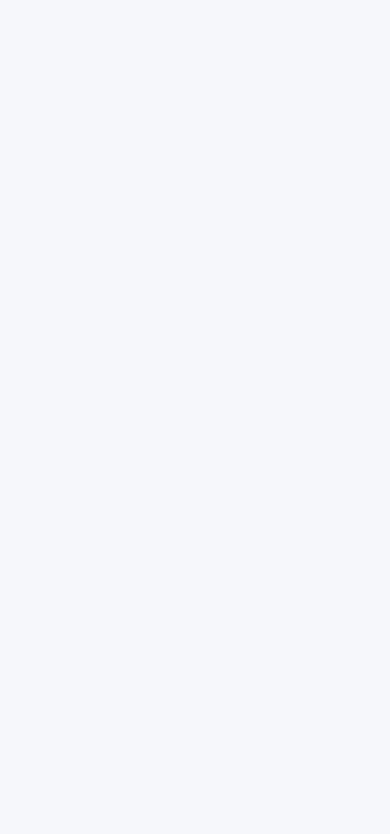
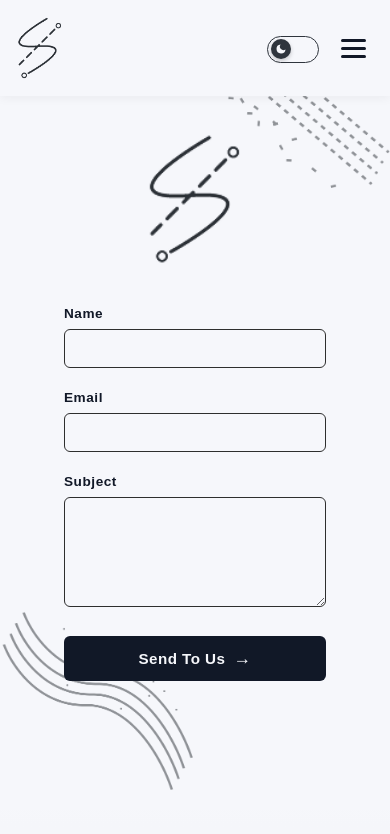
Before and after one commit to MARWAN-elmasrry/Software-House, a React (Vite) app: page /contact in a window 390 px wide. Before the commit this address had no page. Shown: the top 834 px of the page. Built offline with nearby package versions, Linux system fonts and the light colour scheme.

Commit message:
Contact page done

```diff
--- a/src/App.jsx
+++ b/src/App.jsx
@@ -1,11 +1,11 @@
 import './index.css'
 import { LandingPage } from './Pages/landing';
-
 import { Package } from './Pages/Package/Package';
 import { Routes, Route } from "react-router-dom";
 import { useState, useEffect } from "react";
 import { Blog } from './Pages/blog/blog';
 import { Payment } from './Pages/payment/pay';
+import { Contact } from './Pages/contact/contact';
 
 export const App = () => {
 
@@ -27,6 +27,7 @@ export const App = () => {
       <Route path="/pack" element={<Package data-theme={theme} toggleTheme={toggleTheme} />} />
       <Route path="/blog" element={<Blog data-theme={theme} toggleTheme={toggleTheme} />} />
       <Route path="/pay" element={<Payment data-theme={theme} toggleTheme={toggleTheme} />} />
+      <Route path="/contact" element={<Contact data-theme={theme} toggleTheme={toggleTheme} />} />
     </Routes>
   );
 }
--- /dev/null
+++ b/src/Pages/contact/contact.css
@@ -0,0 +1,223 @@
+.contact {
+    padding-top: 200px;
+    padding-bottom: 150px;
+    background-color: var(--background-color);
+    display: flex;
+    align-items: center;
+    position: relative;
+    overflow: hidden;
+
+    .lines {
+        filter: var(--img-filter);
+        bottom: 0;
+        left: 0;
+        width: 500px;
+        position: absolute;
+    }
+
+    .dashed {
+        filter: var(--img-filter);
+        top: 0;
+        right: 0;
+        width: 500px;
+        position: absolute;
+    }
+
+    & .cont-cont {
+        display: flex;
+        align-items: center;
+        gap: 0;
+        min-height: 480px;
+        position: relative;
+        width: 100%;
+    }
+
+    & .right {
+        flex: 1;
+        display: flex;
+        align-items: center;
+        justify-content: center;
+        padding: 3rem 2rem;
+        position: relative;
+
+        &::after {
+            content: '';
+            position: absolute;
+            right: 0;
+            height: 100%;
+            width: 3px;
+            background: var(--active-link);
+            opacity: 0.5;
+        }
+
+        & img {
+            filter: var(--img-filter);
+            width: 180px;
+            height: auto;
+        }
+    }
+
+    & .left {
+        flex: 1.2;
+        padding: 3rem 2.5rem;
+    }
+
+    & .contact-form {
+        display: flex;
+        flex-direction: column;
+        gap: 1.4rem;
+    }
+
+    & .form-group {
+        display: flex;
+        flex-direction: column;
+        gap: 0.5rem;
+
+        & label {
+            font-size: 0.95rem;
+            font-weight: 600;
+            letter-spacing: 0.04em;
+        }
+
+        & input,
+        & textarea {
+            background: var(--background-color);
+            border: 1.5px solid #2e2e2e;
+            border-radius: 6px;
+            padding: 0.75rem 1rem;
+            color: #f0f0f0;
+            font-family: 'Courier New', Courier, monospace;
+            font-size: 0.95rem;
+            outline: none;
+            transition: border-color 0.25s ease, box-shadow 0.25s ease;
+            width: 100%;
+            box-sizing: border-box;
+
+            &:focus {
+                border-color: #a3e635;
+                box-shadow: 0 0 0 3px rgba(163, 230, 53, 0.12);
+            }
+        }
+
+        & textarea {
+            resize: vertical;
+            min-height: 110px;
+        }
+    }
+
+    & .submit-btn {
+        background-color: var(--active-link);
+        color: var(--background-color);
+        border: none;
+        border-radius: 6px;
+        padding: 0.85rem 2rem;
+        font-size: 1rem;
+        font-weight: 700;
+        letter-spacing: 0.03em;
+        cursor: pointer;
+        display: flex;
+        align-items: center;
+        justify-content: center;
+        gap: 0.5rem;
+        transition: background 0.2s ease, transform 0.15s ease, box-shadow 0.2s ease;
+        width: 100%;
+        margin-top: 0.4rem;
+
+        &:hover {
+            background: #bef264;
+            transform: translateY(-2px);
+            box-shadow: 0 8px 24px rgba(163, 230, 53, 0.3);
+            color: #2e2e2e;
+
+            & .arrow {
+                transform: translateX(4px);
+            }
+        }
+
+        &:active {
+            transform: translateY(0);
+            box-shadow: none;
+        }
+
+        & .arrow {
+            font-size: 1.1rem;
+            transition: transform 0.2s ease;
+        }
+    }
+
+    /* ── Tablet ── */
+    @media (max-width: 900px) {
+        padding-top: 140px;
+        padding-bottom: 100px;
+
+        .lines,
+        .dashed {
+            width: 320px;
+        }
+
+        & .right {
+            padding: 2rem 1.5rem;
+
+            & img {
+                width: 140px;
+            }
+        }
+
+        & .left {
+            padding: 2rem 1.5rem;
+        }
+    }
+
+    /* ── Mobile ── */
+    @media (max-width: 600px) {
+        padding-top: 100px;
+        padding-bottom: 80px;
+
+        .lines,
+        .dashed {
+            width: 200px;
+            opacity: 0.5;
+        }
+
+        & .cont-cont {
+            flex-direction: column;
+            min-height: unset;
+        }
+
+        & .right {
+            width: 100%;
+            padding: 2rem 1rem 1.5rem;
+
+            &::after {
+                display: none;
+            }
+
+            & img {
+                width: 100px;
+            }
+        }
+
+        & .left {
+            width: 100%;
+            padding: 1rem 1rem 2rem;
+            box-sizing: border-box;
+        }
+
+        & .form-group {
+            & label {
+                font-size: 0.85rem;
+            }
+
+            & input,
+            & textarea {
+                font-size: 0.9rem;
+                padding: 0.65rem 0.85rem;
+            }
+        }
+
+        & .submit-btn {
+            font-size: 0.95rem;
+            padding: 0.75rem 1.5rem;
+        }
+    }
+}
--- /dev/null
+++ b/src/Pages/contact/contact.jsx
@@ -0,0 +1,51 @@
+import { Footer } from "../../components/footer/footer"
+import { Header } from "../../components/header/header"
+import Logo from '../../assets/logo.png'
+import Lines from '../../assets/linescont.png'
+import Dashed from '../../assets/dashedcont.png'
+import "./contact.css"
+
+export const Contact = ({ theme, toggleTheme }) => {
+  return (
+    <>
+      <div data-theme={theme}>
+        <Header onToggleTheme={toggleTheme} />
+        <div className="contact">
+            <img className="lines" src={Lines} />
+            <img className="dashed" src={Dashed} />
+          <div className="container">
+            <div className="cont-cont">
+              <div className="right">
+                <img src={Logo} alt="Logo" />
+              </div>
+
+              <div className="left">
+                <form className="contact-form" onSubmit={(e) => e.preventDefault()}>
+                  <div className="form-group">
+                    <label htmlFor="name">Name</label>
+                    <input id="name" type="text" name="name" placeholder="" />
+                  </div>
+
+                  <div className="form-group">
+                    <label htmlFor="email">Email</label>
+                    <input id="email" type="email" name="email" placeholder="" />
+                  </div>
+
+                  <div className="form-group">
+                    <label htmlFor="subject">Subject</label>
+                    <textarea id="subject" name="subject" rows={4} />
+                  </div>
+
+                  <button type="submit" className="submit-btn">
+                    Send To Us <span className="arrow">→</span>
+                  </button>
+                </form>
+              </div>
+            </div>
+          </div>
+        </div>
+        <Footer />
+      </div>
+    </>
+  )
+}
--- a/src/Pages/package/Package.jsx
+++ b/src/Pages/package/Package.jsx
@@ -4,6 +4,7 @@ import Easy from "../../assets/easy.png"
 import Medium from "../../assets/medium.png"
 import Advanced from "../../assets/advanced.png"
 import "./pack.css"
+import { Link } from "react-router-dom"
 
 const plans = [
     {
@@ -60,6 +61,11 @@ const plans = [
 ]
 
 export const Package = ({ theme, toggleTheme }) => {
+
+    const closeMenu = () => {
+    setIsMenuOpen(false);
+    window.scrollTo({ top: 0, behavior: 'smooth' });
+  }
     return (
         <div data-theme={theme}>
             <Header onToggleTheme={toggleTheme} />
@@ -90,10 +96,11 @@ export const Package = ({ theme, toggleTheme }) => {
 
                                     <p className="card-tagline">{plan.tagline}</p>
                                     <div className="card-price">{plan.price}</div>
-
+                             <Link style={{textDecoration:"none"}} to="/pay" onClick={closeMenu}>
                                     <button className={`card-cta ${plan.ctaStyle}`}>
                                         {plan.cta}
                                     </button>
+                             </Link>
 
                                     <div className="features-label">{plan.featuresLabel}</div>
 
--- a/src/components/header/header.jsx
+++ b/src/components/header/header.jsx
@@ -1,5 +1,5 @@
 import { useState } from 'react'
-import { NavLink } from 'react-router-dom'
+import { Link, NavLink } from 'react-router-dom'
 import Logo from '../../assets/logo.png'
 import './header.css'
 
@@ -59,7 +59,9 @@ export const Header = ({ onToggleTheme }) => {
               </label>
             </div>
             <div className="start-btn">
-              <button>Start a Project</button>
+              <Link to="/pack">
+                <button>Start a Project</button>
+              </Link>
             </div>
             <button className="hamburger" onClick={toggleMenu} aria-label="Toggle menu">
               <span className={isMenuOpen ? 'active' : ''}></span>
--- a/src/components/hero/hero.jsx
+++ b/src/components/hero/hero.jsx
@@ -1,6 +1,7 @@
 import { useEffect, useRef } from 'react';
 import './hero.css'
 import Git from '../../assets/git.png';
+import { Link } from 'react-router-dom';
 
 export const Hero = () => {
     const canvasRef = useRef(null);
@@ -142,6 +143,10 @@ export const Hero = () => {
         };
     }, []);
 
+    const closeMenu = () => {
+    setIsMenuOpen(false);
+    window.scrollTo({ top: 0, behavior: 'smooth' });
+  }
     return (
         <div className="hero">
             <div className="container">
@@ -156,7 +161,9 @@ export const Hero = () => {
                         <p>We build specialized software solutions for complex enterprise challenges. No templates, just rigorous engineering designed for scale.</p>
                         <div className="btns">
                             <div className="start-btn">
-                                <button>Start a Project</button>
+                                 <Link to="/pack" onClick={closeMenu}>
+                                    <button>Start a Project</button>
+                                 </Link>
                             </div>
                             <div className="view-case">
                                 <button>View Case Studies</button>
--- a/src/components/ready/ready.jsx
+++ b/src/components/ready/ready.jsx
@@ -1,8 +1,13 @@
 import Lines from "../../assets/lines.png"
 import Dashes from "../../assets/dashes.png"
 import "./ready.css"
+import { Link } from "react-router-dom"
 
 export const Ready = () =>{
+    const closeMenu = () => {
+    setIsMenuOpen(false);
+    window.scrollTo({ top: 0, behavior: 'smooth' });
+  }
     return(<>
         <div className="ready">
             <div className="container">
@@ -16,7 +21,9 @@ export const Ready = () =>{
 
                         <div className="ready-buttons">
                             <button className="schedule-btn">Schedule a Consultation</button>
-                            <button className="view-services-btn">View Services</button>
+                             <Link to="/pack" onClick={closeMenu}>
+                                <button className="view-services-btn">View Services</button>
+                             </Link>
                         </div>
                     </div>
                 </div>
```
Also changed, not shown: src/assets/dashedcont.png (added), src/assets/linescont.png (added).
